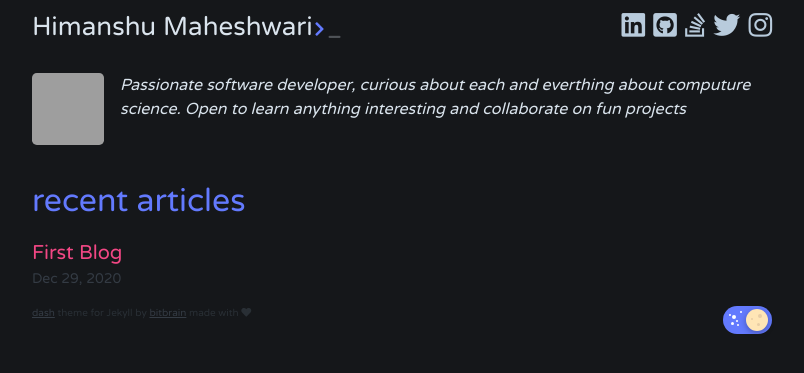
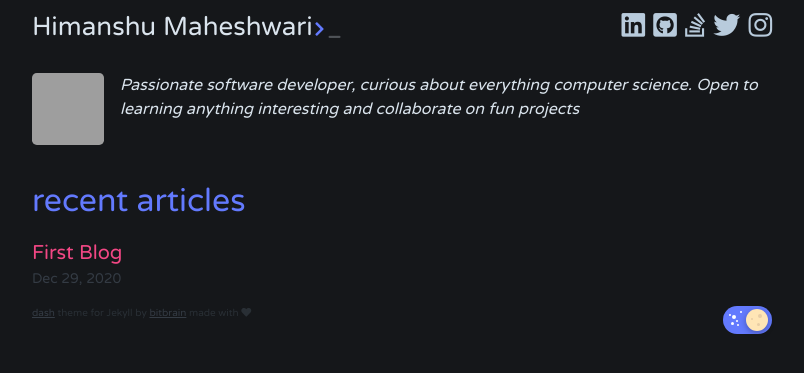
Before and after one commit to himanshuMaheshwari2311/himanshuMaheshwari2311.github.io, a Jekyll site: the page built from index.html, in a window 1280 px wide, cut to the strip 0-373 px from the top of the page. Shown: the whole strip, without its empty margins (238-1042 px from the left). Built offline with Jekyll 4.4.1, drawn with Linux system fonts in a browser that asks for light colours; the list of posts is cut into pages by our own code; grey boxes are pictures that could not be loaded.

Commit message:
Fixing grammatical mistakes

```diff
--- a/_config.yml
+++ b/_config.yml
@@ -3,7 +3,7 @@ url: himanshuMaheshwari2311.github.io
 author: Himanshu Maheshwari
 email: m.himanshu2311@gmail.com
 description: >
-  Passionate software developer, curious about each and everthing about computure science. Open to learn anything interesting and collaborate on fun projects
+  Passionate software developer, curious about everything computer science. Open to learning anything interesting and collaborate on fun projects
 show_excerpts: false # set to true to show excerpts on the homepage
 paginate: 20
 paginate_path: "/blog/page:num/"
```
